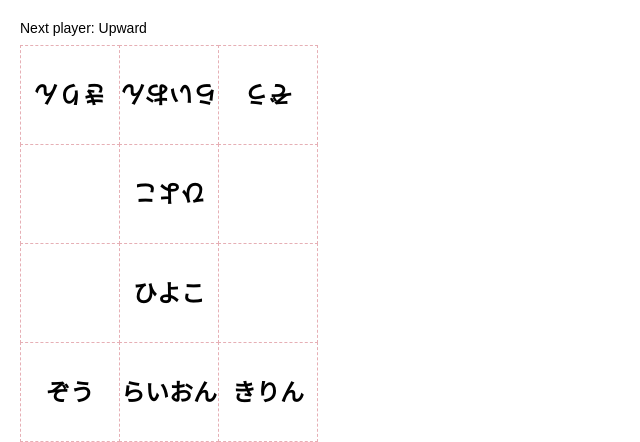
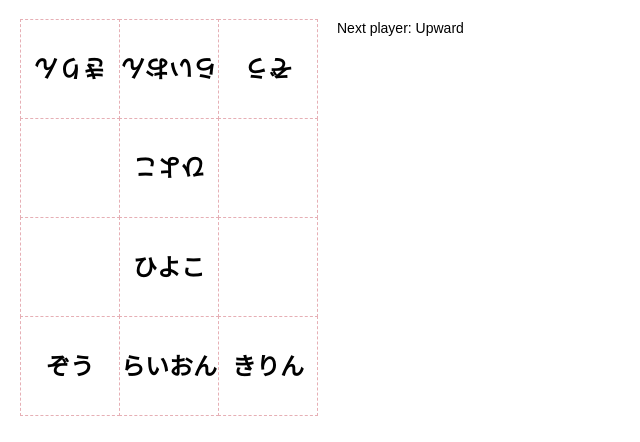
Before and after one commit to kumewata/animal_shogi_react, a React (Create React App) app: page / in a window 1280 px wide. Shown: the top 442 px of the page, without its empty margins (0-640 px from the left). Built offline with nearby package versions, Linux system fonts and the light colour scheme.

Commit message:
refactor: lift up state to App

```diff
--- a/src/App.js
+++ b/src/App.js
@@ -27,6 +27,46 @@ class Square extends React.Component {
 }
 
 class Board extends React.Component {
+  renderSquare(i) {
+    return (
+      <Square
+        type={this.props.squares[i].type}
+        onClick={() => this.props.onClick(i)}
+        isSelected={this.props.selectedSquareIndex === i}
+        isCandidate={this.props.isSquareIncludedInMovingCandidates(i)}
+        direction={this.props.squares[i].direction}
+      />);
+  }
+
+  render() {
+    return (
+      <div>
+        <div className="board-row">
+          {this.renderSquare(0)}
+          {this.renderSquare(1)}
+          {this.renderSquare(2)}
+        </div>
+        <div className="board-row">
+          {this.renderSquare(3)}
+          {this.renderSquare(4)}
+          {this.renderSquare(5)}
+        </div>
+        <div className="board-row">
+          {this.renderSquare(6)}
+          {this.renderSquare(7)}
+          {this.renderSquare(8)}
+        </div>
+        <div className="board-row">
+          {this.renderSquare(9)}
+          {this.renderSquare(10)}
+          {this.renderSquare(11)}
+        </div>
+      </div>
+    );
+  }
+}
+
+class App extends React.Component {
   constructor(props) {
     super(props);
     const squares = [
@@ -132,17 +172,6 @@ class Board extends React.Component {
                            .filter(isPositionFilled);
   }
 
-  renderSquare(i) {
-    return (
-      <Square
-        type={this.state.squares[i].type}
-        onClick={() => this.handleClick(i)}
-        isSelected={this.state.selectedSquareIndex === i}
-        isCandidate={this.isSquareIncludedInMovingCandidates(i)}
-        direction={this.state.squares[i].direction}
-      />);
-  }
-
   handleClick(i) {
     if (this.state.selectedSquareIndex === i) {
       if (this.state.winner !== null) return;
@@ -190,42 +219,18 @@ class Board extends React.Component {
     }
 
     return (
-      <div>
-        <div className="status">{status}</div>
-        <div className="board-row">
-          {this.renderSquare(0)}
-          {this.renderSquare(1)}
-          {this.renderSquare(2)}
-        </div>
-        <div className="board-row">
-          {this.renderSquare(3)}
-          {this.renderSquare(4)}
-          {this.renderSquare(5)}
-        </div>
-        <div className="board-row">
-          {this.renderSquare(6)}
-          {this.renderSquare(7)}
-          {this.renderSquare(8)}
-        </div>
-        <div className="board-row">
-          {this.renderSquare(9)}
-          {this.renderSquare(10)}
-          {this.renderSquare(11)}
-        </div>
-      </div>
-    );
-  }
-}
-
-class App extends React.Component {
-  render() {
-    return (
       <div className="game">
         <div className="game-board">
-          <Board />
+          <Board
+            squares={this.state.squares}
+            selectedSquareIndex={this.state.selectedSquareIndex}
+            movingCandidates={this.state.movingCandidates}
+            onClick={(i) => this.handleClick(i)}
+            isSquareIncludedInMovingCandidates={(i) => this.isSquareIncludedInMovingCandidates(i)}
+          />
         </div>
         <div className="game-info">
-          <div>{/* status */}</div>
+          <div>{status}</div>
           <ol>{/* TODO */}</ol>
         </div>
       </div>
```
